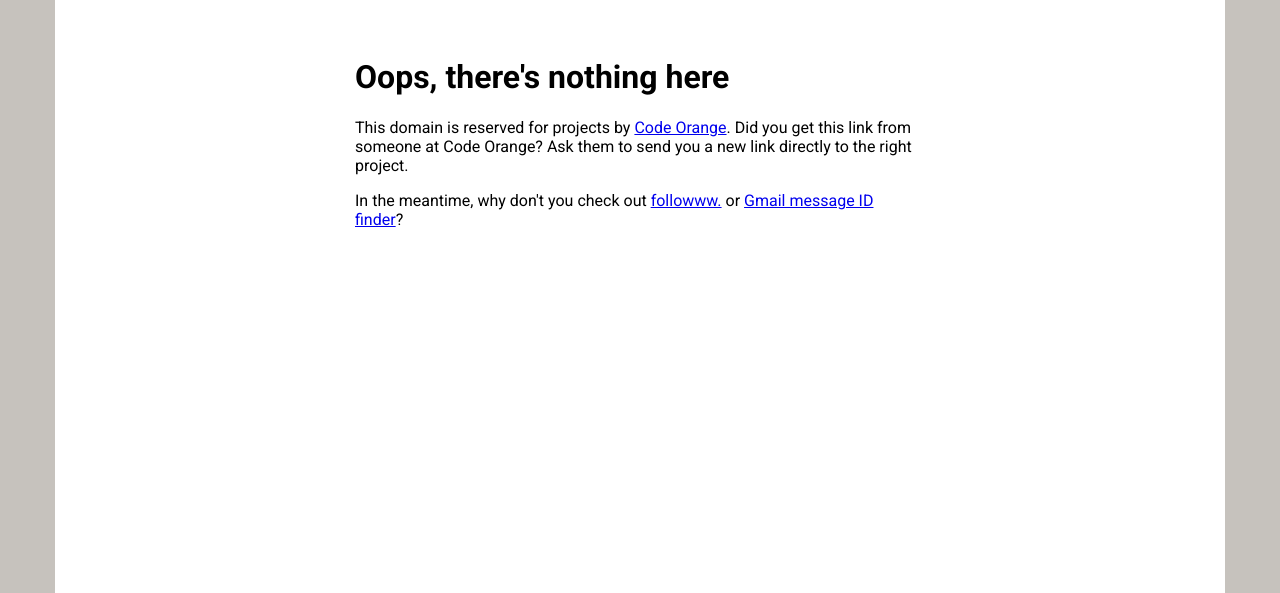
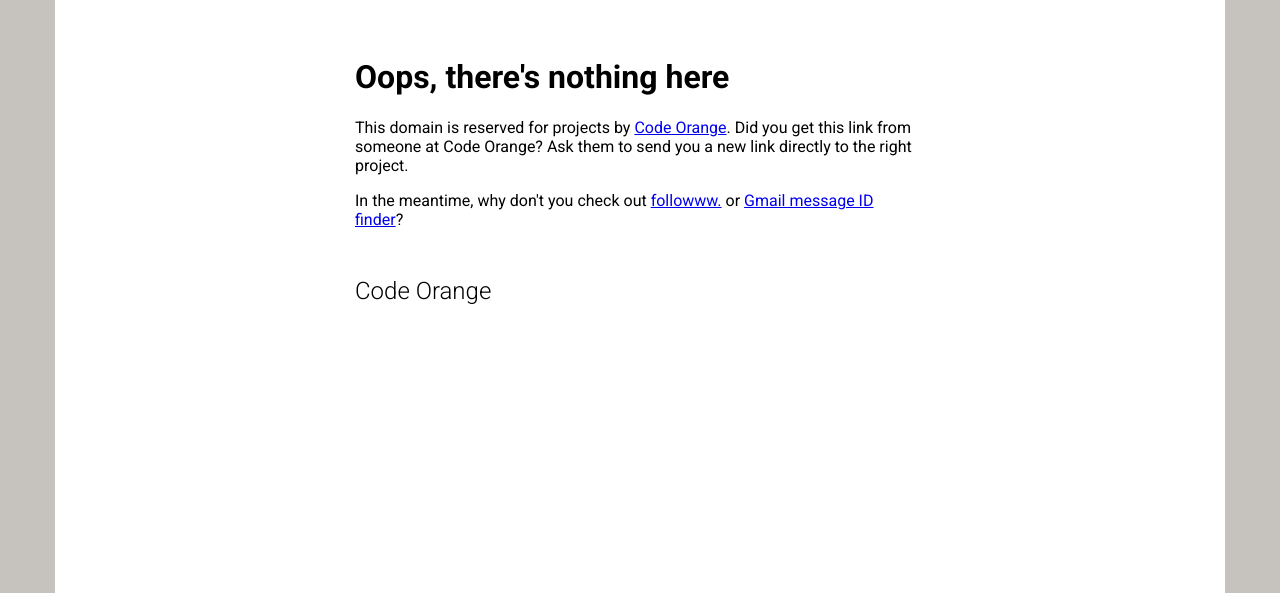
Before and after one commit to code-orange/projecten.co, a plain HTML site: page index.html in a window 1280 px wide. Shown: the part 207-800 px from the top of the page. Drawn offline with Linux system fonts and the light colour scheme.

Commit message:
Some more SEO tweaks

```diff
--- a/index.html
+++ b/index.html
@@ -111,6 +111,16 @@
         h1 {
             margin-top: 5rem;
         }
+
+        h2 {
+            margin-top: 3rem;
+            font-weight: 300;
+        }
+
+        h2 a {
+            color: initial;
+            text-decoration: none;
+        }
     </style>
 </head>
 <body>
@@ -118,7 +128,6 @@
         <div class="inner">
             <a href="https://code-orange.nl"><img src="/img/logo.svg" alt="Code Orange" class="logo"></a>
 
-            <h1 hidden>Code Orange</h1>
 
             <h1>Oops, there's nothing here</h1>
 
@@ -130,6 +139,8 @@
             <p>
                In the meantime, why don't you check out <a href="https://followww.co/">followww.</a> or <a href="https://gmail-message-id-finder.co/">Gmail message ID finder</a>?
             </p>
+
+            <h2><a href="https://code-orange.nl/">Code Orange</a></h2>
         </div>
     </div>
 </body>
```
